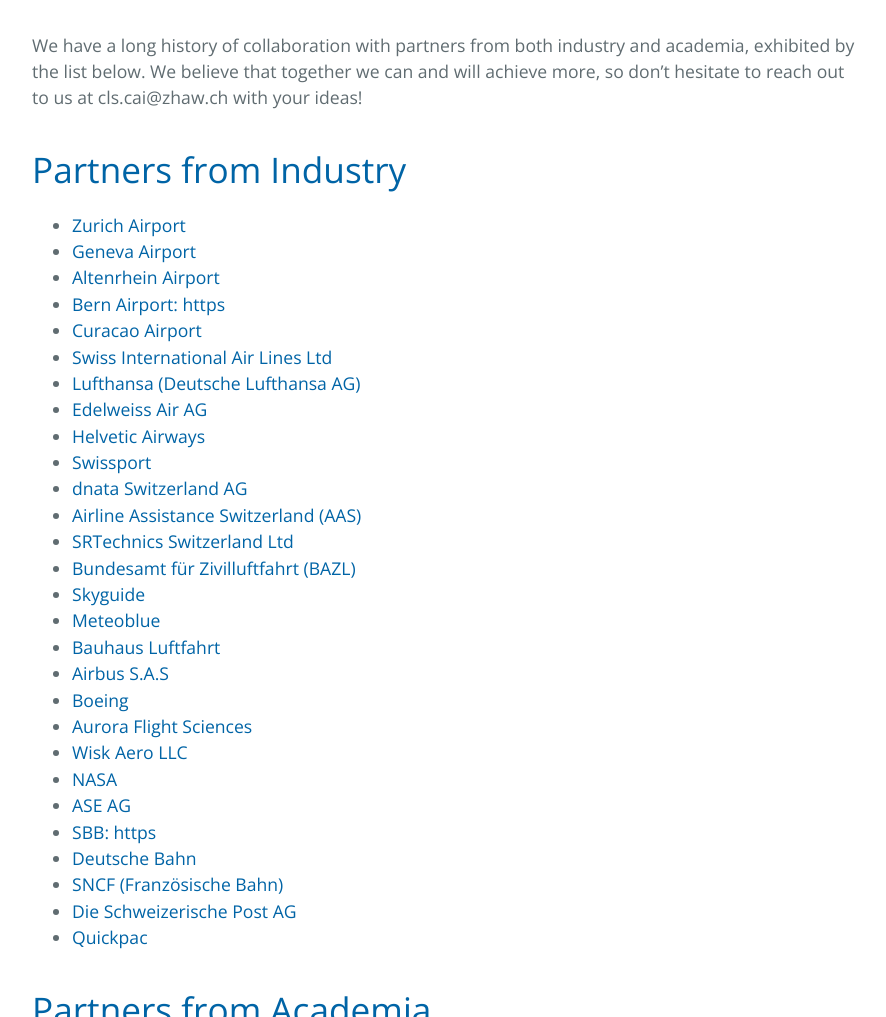
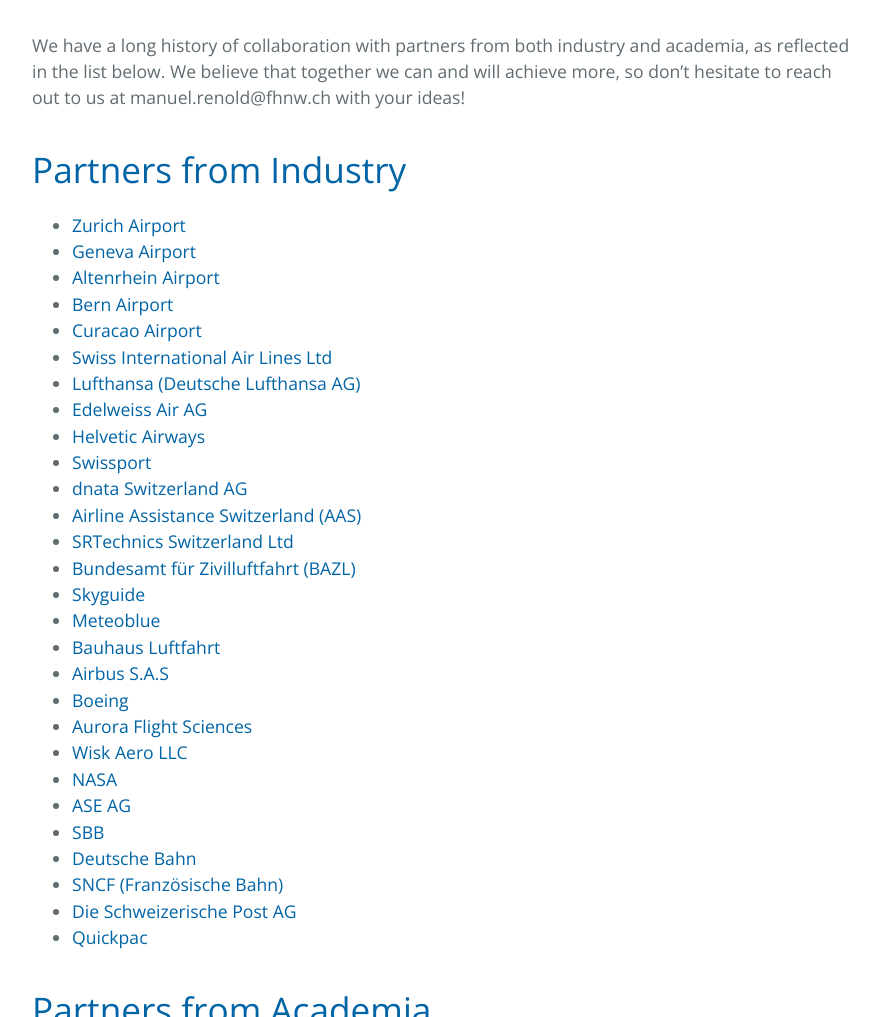
Before and after one commit to CyberneticLearningSystems/CyberneticLearningSystems.github.io, a Jekyll site: the page built from pages/collaborations.md, in a window 1280 px wide and 1400 px high. Shown: the part 383-1400 px from the top of the window, without its empty margins (192-1078 px from the left). Built offline with Jekyll 4.4.1, drawn with Linux system fonts in a browser that asks for light colours; some of the changed text lies outside the part shown.

Commit message:
Update collaborations page text

```diff
--- a/pages/collaborations.md
+++ b/pages/collaborations.md
@@ -4,26 +4,26 @@
 description: We are proud to list all our trusted partners and collaborators.
 ---
 
-We have a long history of collaboration with partners from both industry and academia, exhibited by the list below. We believe that together we can and will achieve more, so don't hesitate to reach out to us at cls.cai@zhaw.ch with your ideas!
+We have a long history of collaboration with partners from both industry and academia, as reflected in the list below. We believe that together we can and will achieve more, so don't hesitate to reach out to us at manuel.renold@fhnw.ch with your ideas!
 
 # Partners from Industry
 
 - [Zurich Airport](https://www.flughafen-zuerich.ch/de/unternehmen)
-- [Geneva Airport](https://www.gva.ch/fr/Site/Geneve-Aeroport/Accueil-Corporate)
+- [Geneva Airport](https://www.gva.ch/en/professionals)
 - [Altenrhein Airport](https://www.peoples.ch/flughafen-altenrhein)
-- [Bern Airport: https](//www.bernairport.ch/de/)
+- [Bern Airport](https://www.bernairport.ch/de/)
 - [Curacao Airport](https://www.curacao-airport.com/)
 - [Swiss International Air Lines Ltd](https://www.swiss.com/corporate/de/company)
 - [Lufthansa (Deutsche Lufthansa AG)](https://www.lufthansa.com/ch/de/homepage)
 - [Edelweiss Air AG](https://www.flyedelweiss.com/ch/de/about-edelweiss.html)
 - [Helvetic Airways](https://www.helvetic.com/de/helvetic;jsessionid=gFHhbOcQBYaoH4Q8VBQDB20qLfSq-dLBm83-75Wo.myhdc)
 - [Swissport](https://www.swissport.com/en)
-- [dnata Switzerland AG](https://www.dnata.ch/web/index.php?id=67)
+- [dnata Switzerland AG](https://dnata.ch/de/)
 - [Airline Assistance Switzerland (AAS)](https://www.aas.aero/)
 - [SRTechnics Switzerland Ltd](https://www.srtechnics.com/)
-- [Bundesamt für Zivilluftfahrt (BAZL)](https://www.bazl.admin.ch/bazl/de/home.html)
+- [Bundesamt für Zivilluftfahrt (BAZL)](https://www.bazl.admin.ch/de)
 - [Skyguide](https://www.skyguide.ch/de/)
-- [Meteoblue](https//content.meteoblue.com/de/ueber-uns)
+- [Meteoblue](https://content.meteoblue.com/de)
 - [Bauhaus Luftfahrt](https://www.bauhaus-luftfahrt.net/de/)
 - [Airbus S.A.S](https://www.airbus.com/en)
 - [Boeing](https://www.boeing.com/company/)
@@ -31,7 +31,7 @@
 - [Wisk Aero LLC](https://wisk.aero/)
 - [NASA](https://www.nasa.gov/)
 - [ASE AG](https://www.ase.ch/de/)
-- [SBB: https](https://company.sbb.ch/de/home.html)
+- [SBB](https://company.sbb.ch/de/home.html)
 - [Deutsche Bahn](https://www.bahn.de/service/ueber-uns)
 - [SNCF (Französische Bahn)](https://www.sncf.com/en/group/profile-and-key-figures/about-us/who-we-are)
 - [Die Schweizerische Post AG](https://www.post.ch/de)
@@ -45,7 +45,7 @@
 - [University of Applied Sciences and Arts Northwestern Switzerland](https://www.fhnw.ch/de/)
 - [EMPA Swiss Federal Laboratories of Material Science](https://www.empa.ch/)
 - [Switzerland Innovation Park Biel/Bienne](https://www.sipbb.ch/)
-- [Brainability Ltd: https](https://brainability.ch/)
+- [Brainability Ltd](https://brainability.ch/)
 - [Cranfield University](https://www.cranfield.ac.uk/)
 - [Delft University of Technology](https://www.tudelft.nl/)
 - [University of Amsterdam](https://www.uva.nl/en?cb)
@@ -55,7 +55,7 @@
 - [Polytechnic University of Milan](https://www.polimi.it/en)
 - [Institute for Systems and Computer Engineering, Technology and Science](https://www.inesctec.pt/en)
 - [Polytechnic University of Catalonia](https://www.upc.edu/en)
-- [Belgrade University](https://bg.ac.rs/en/members/faculties/TTE.php)
+- [Belgrade University](https://www.sf.bg.ac.rs/index.php/en/)
 
 <!--The code below is only used as spacer-->
 <html>
```
